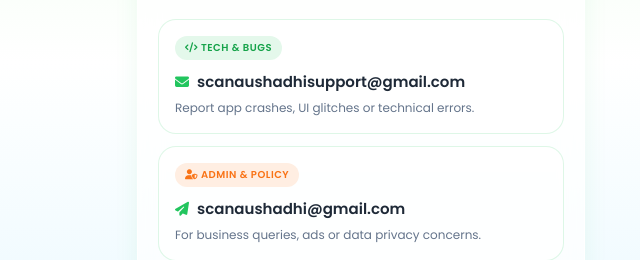
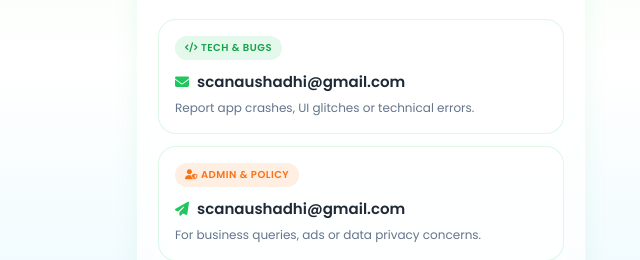
Before and after one commit to TeamNexcod/Scanaushadhi, a plain HTML site: page frontend/contact.html in a window 1280 px wide. Shown: the part 258-518 px from the top of the page, 279-919 px from the left. Drawn offline with Linux system fonts and the light colour scheme.

Commit message:
Update contact.html

```diff
--- a/frontend/contact.html
+++ b/frontend/contact.html
@@ -191,9 +191,9 @@
             <p class="info-text">Facing an issue? Our team is here to help you 24/7.</p>
 
             <div class="support-box">
-                <a href="mailto:Nexcod.developer@gmail.com" class="contact-item ripple-container">
+                <a href="mailto:scanaushadhi@gmail.com" class="contact-item ripple-container">
                     <span class="badge badge-dev"><i class="fas fa-code"></i> Tech & Bugs</span>
-                    <span class="email"><i class="fas fa-envelope"></i> scanaushadhisupport@gmail.com</span>
+                    <span class="email"><i class="fas fa-envelope"></i> scanaushadhi@gmail.com</span>
                     <p class="desc">Report app crashes, UI glitches or technical errors.</p>
                 </a>
 
```
